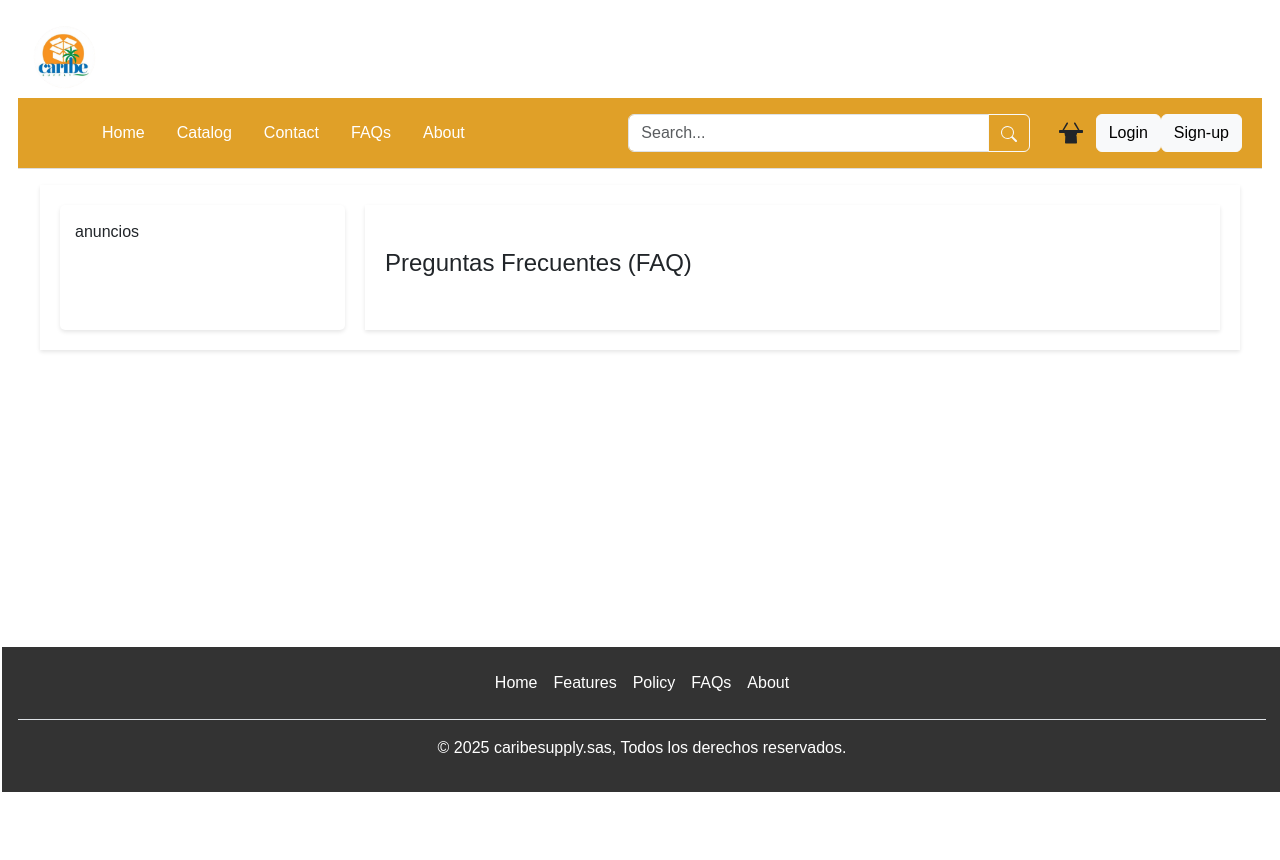
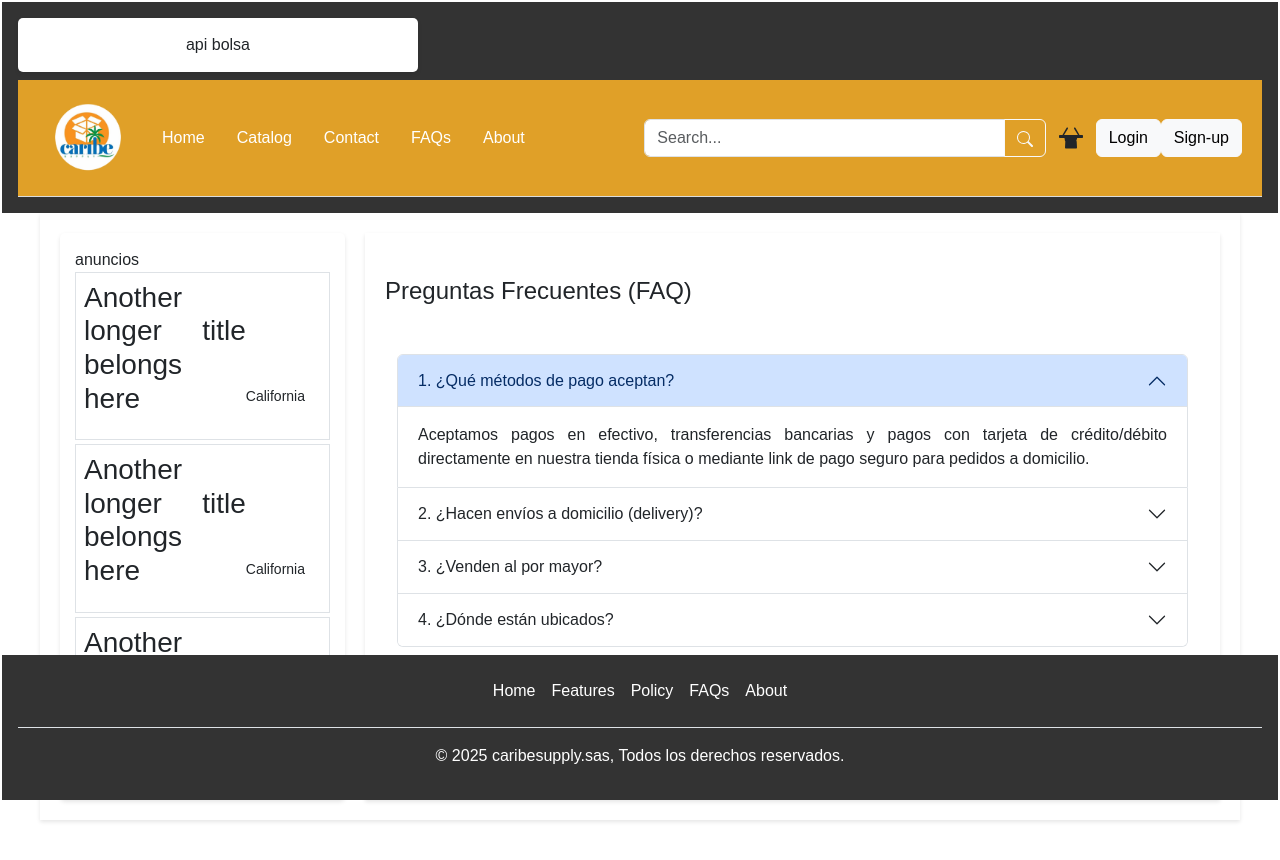
Before and after one commit to Osonigg/Caribe-Supply-SAS, a React (Create React App) app: page /faqs in a window 1280 px wide. Shown: the top 860 px of the page. Before the commit the page ends 800 px from the top, so only its background shows below. Built offline with nearby package versions, Linux system fonts and the light colour scheme.

Commit message:
trabajando contenido

```diff
--- a/src/App.css
+++ b/src/App.css
@@ -21,6 +21,7 @@ header {
   position: sticky;
   top: 0;
   width: 100%;
+  background-color: #333;
 }
 
 .main-content {
@@ -60,6 +61,6 @@ footer {
   padding: 1rem;
   width: 100%;
   margin-top: auto;
-  position: fixed;
+  position: sticky;
   bottom: 0;
 }
--- a/src/App.jsx
+++ b/src/App.jsx
@@ -1,4 +1,4 @@
-import logo from "./logo.png";
+
 import "./App.css";
 import "bootstrap/dist/css/bootstrap.min.css";
 import { Routes, Route } from "react-router-dom";
@@ -18,14 +18,42 @@ function App() {
   return (
     <div className="App">
       <header className="App-header">
-        <img src={logo} className="App-logo" alt="logo" />
+        <aside class="d-flex col-lg-6 mb-2 alings-item-center justify-content-center">api bolsa</aside>
         <Navigation />
       </header>
 
       {/* anuncios */}
 
       <div class="main-content">
-        <aside class="col4">anuncios</aside>
+        <aside class="col4">anuncios
+          <div class="d-flex mb-1 p-2 pb-3 text-shadow-1 border">
+            <h3 >Another longer title belongs here</h3>
+            <ul class="d-flex list-unstyled mt-auto">
+              <li class="d-flex align-items-center me-3">
+                 <small>California</small>
+              </li>
+            </ul>
+          </div>
+
+          <div class="d-flex mb-1 p-2 pb-3 text-shadow-1 border">
+            <h3 >Another longer title belongs here</h3>
+            <ul class="d-flex list-unstyled mt-auto">
+              <li class="d-flex align-items-center me-3">
+                 <small>California</small>
+              </li>
+            </ul>
+          </div>
+
+          <div class="d-flex p-2 pb-3 text-shadow-1 border">
+            <h3 >Another longer title belongs here</h3>
+            <ul class="d-flex list-unstyled mt-auto">
+              <li class="d-flex align-items-center me-3">
+                 <small>California</small>
+              </li>
+            </ul>
+          </div>
+
+        </aside>
         <main>
           {/* Las Rutas definen qué componente se muestra según la URL */}
           <Routes>
--- a/src/components/Carousel.jsx
+++ b/src/components/Carousel.jsx
@@ -3,7 +3,7 @@ import React from "react";
 function Carousel() {
   return (
     <>
-      <div id="myCarousel" class="carousel slide-stick mb-2 mb-lg-6 py-2" data-bs-ride="carousel">
+      <div id="myCarousel" class="carousel slide-stick mb-2 mb-md-6 py-0" data-bs-ride="carousel">
 
         {/* indicadores de slide */}
         <div class="carousel-indicators">
--- a/src/components/Navigation.jsx
+++ b/src/components/Navigation.jsx
@@ -1,9 +1,8 @@
+import logo from "./logo1.png";
+import "./Navigation.css";
 import { Link, useLocation } from "react-router-dom";
-import "./Navigation.css";
-import { FaSearch, FaShoppingBasket } from "react-icons/fa";
 import { useState } from "react";
-import Login from "../pages/Login";
-import Product from "../pages/Product";
+
 
 function Navigation() {
   const location = useLocation();
@@ -44,18 +43,18 @@ function Navigation() {
         <a
           href="/"
           class="d-flex align-items-center mb-2 mb-lg-0 text-white text-decoration-none"
+          onClick={() => handleLinkClick("home")}
+          className={`d-flex ${activeLink === "home" ? "active" : ""}`}
         >
-          <svg
-            class="bi me-2"
-            width="40"
-            height="32"
+          <img src={logo} className="App-logo" alt="logo" class="bi me-2"
+            width="100"
+            height=""
             role="img"
-            aria-label="Bootstrap"
-          ></svg>
+            aria-label="Bootstrap" />
         </a>
 
         {/* barra de navegacion*/}
-        <ul class="nav nav-justified col-12 col-lg-auto me-lg-auto mb-2 justify-content-center mb-md-0">
+        <ul class="nav nav-justified col-12 col-md-auto me-md-auto mb-2 justify-content-center mb-md-0">
           <li>
             <Link
               to="/"
@@ -110,7 +109,7 @@ function Navigation() {
         </ul>
 
         {/* barra de busqueda */}
-        <div class="col-12 col-lg-4 mb-lg-0 py-0 me-lg-3">
+        <div class="col-4 col-md-4 py-0">
           <form class="input-group" role="search" onSubmit={handleSearch}>
             {" "}
             {/* Vinculamos la función al evento submit */}
@@ -162,7 +161,7 @@ function Navigation() {
         {/* autenticacion */}
         <div class="authetication">
           <a href="/login" class="btn btn-light">Login</a>
-          <a href="/login" class="btn btn-light">Sign-up</a>
+          <a href="/register" class="btn btn-light">Sign-up</a>
         </div>
       </div>
     </nav>
--- a/src/pages/FAQs.jsx
+++ b/src/pages/FAQs.jsx
@@ -1,11 +1,124 @@
 import React from "react";
 
 function FAQs() {
-    return(
-       <div class="form-floting my-4">
-        <h4>Preguntas Frecuentes (FAQ)</h4>
-       </div>
-    );
+  return (
+    <div class="form-floting my-4">
+      <h4>Preguntas Frecuentes (FAQ)</h4>
+
+      <div class="container my-5">
+        <div class="accordion" id="faqsAccordion">
+          <div class="accordion-item">
+            <h2 class="accordion-header" id="headingOne">
+              <button
+                class="accordion-button"
+                type="button"
+                data-bs-toggle="collapse"
+                data-bs-target="#collapseOne"
+                aria-expanded="true"
+                aria-controls="collapseOne"
+              >
+                1. ¿Qué métodos de pago aceptan?
+              </button>
+            </h2>
+            <div
+              id="collapseOne"
+              class="accordion-collapse collapse show"
+              aria-labelledby="headingOne"
+              data-bs-parent="#faqsAccordion"
+            >
+              <div class="accordion-body">
+                Aceptamos pagos en efectivo, transferencias bancarias y pagos
+                con tarjeta de crédito/débito directamente en nuestra tienda
+                física o mediante link de pago seguro para pedidos a domicilio.
+              </div>
+            </div>
+          </div>
+
+          <div class="accordion-item">
+            <h2 class="accordion-header" id="headingTwo">
+              <button
+                class="accordion-button collapsed"
+                type="button"
+                data-bs-toggle="collapse"
+                data-bs-target="#collapseTwo"
+                aria-expanded="false"
+                aria-controls="collapseTwo"
+              >
+                2. ¿Hacen envíos a domicilio (delivery)?
+              </button>
+            </h2>
+            <div
+              id="collapseTwo"
+              class="accordion-collapse collapse"
+              aria-labelledby="headingTwo"
+              data-bs-parent="#faqsAccordion"
+            >
+              <div class="accordion-body">
+                Sí, ofrecemos servicio de delivery en todo el Distrito Nacional
+                y áreas circundantes de Santo Domingo. El costo del envío puede
+                variar según tu ubicación exacta. Contáctanos por WhatsApp al
+                809-795-1036 para cotizar tu envío.
+              </div>
+            </div>
+          </div>
+
+          <div class="accordion-item">
+            <h2 class="accordion-header" id="headingThree">
+              <button
+                class="accordion-button collapsed"
+                type="button"
+                data-bs-toggle="collapse"
+                data-bs-target="#collapseThree"
+                aria-expanded="false"
+                aria-controls="collapseThree"
+              >
+                3. ¿Venden al por mayor?
+              </button>
+            </h2>
+            <div
+              id="collapseThree"
+              class="accordion-collapse collapse"
+              aria-labelledby="headingThree"
+              data-bs-parent="#faqsAccordion"
+            >
+              <div class="accordion-body">
+                Sí, en Caribe Supply ofrecemos precios especiales al por mayor
+                para clientes que requieran grandes volúmenes de plásticos,
+                ferretería o suministros industriales. Por favor, contáctanos
+                directamente para solicitar una cotización formal.
+              </div>
+            </div>
+          </div>
+
+          <div class="accordion-item">
+            <h2 class="accordion-header" id="headingFour">
+              <button
+                class="accordion-button collapsed"
+                type="button"
+                data-bs-toggle="collapse"
+                data-bs-target="#collapseFour"
+                aria-expanded="false"
+                aria-controls="collapseFour"
+              >
+                4. ¿Dónde están ubicados?
+              </button>
+            </h2>
+            <div
+              id="collapseFour"
+              class="accordion-collapse collapse"
+              aria-labelledby="headingFour"
+              data-bs-parent="#faqsAccordion"
+            >
+              <div class="accordion-body">
+                Nuestra tienda física está localizada en la Calle Pimentel no.
+                148, Villa Consuelo, Distrito Nacional, Santo Domingo.
+              </div>
+            </div>
+          </div>
+        </div>
+      </div>
+    </div>
+  );
 }
 
 export default FAQs;
```
Also changed, not shown: src/components/logo1.png (added).
